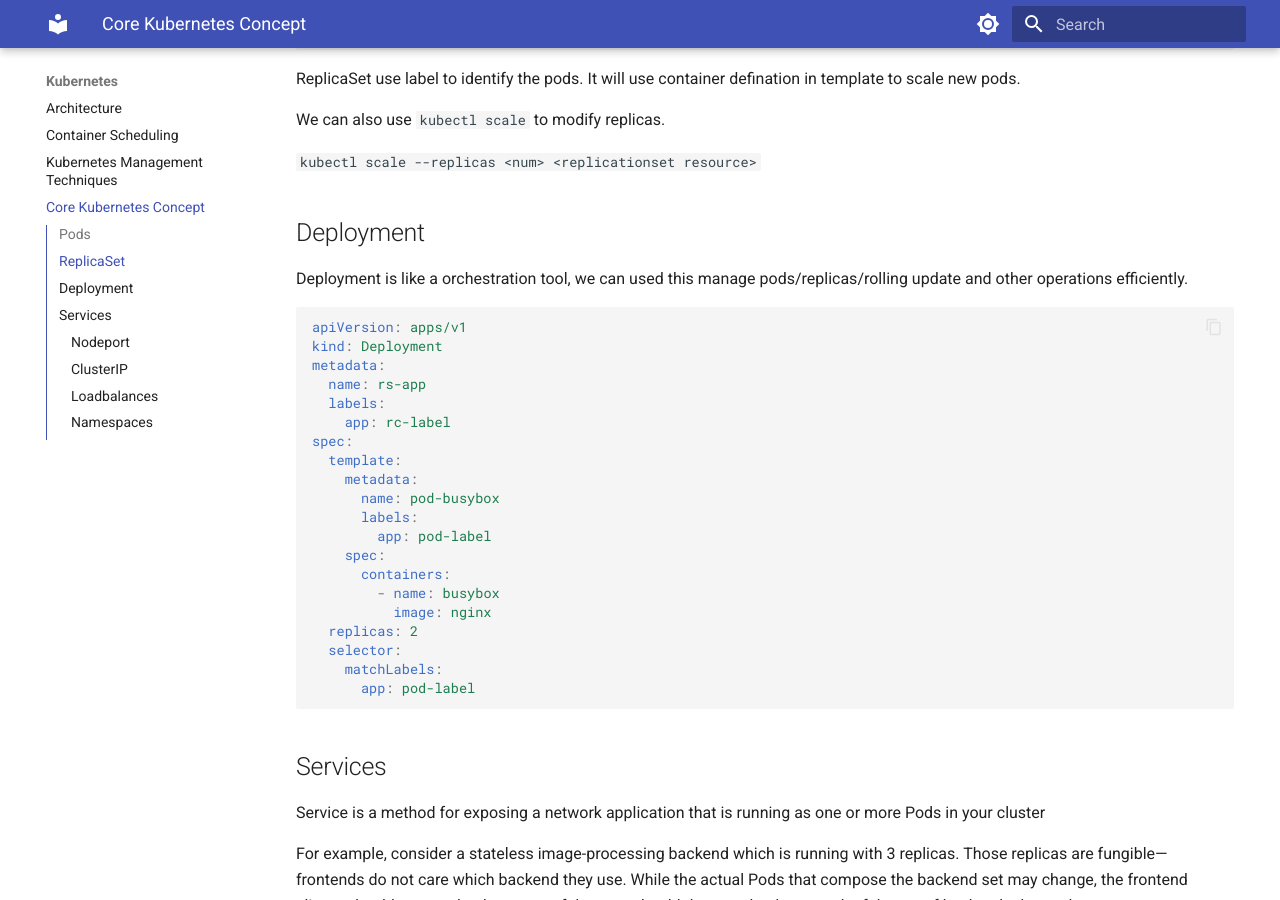
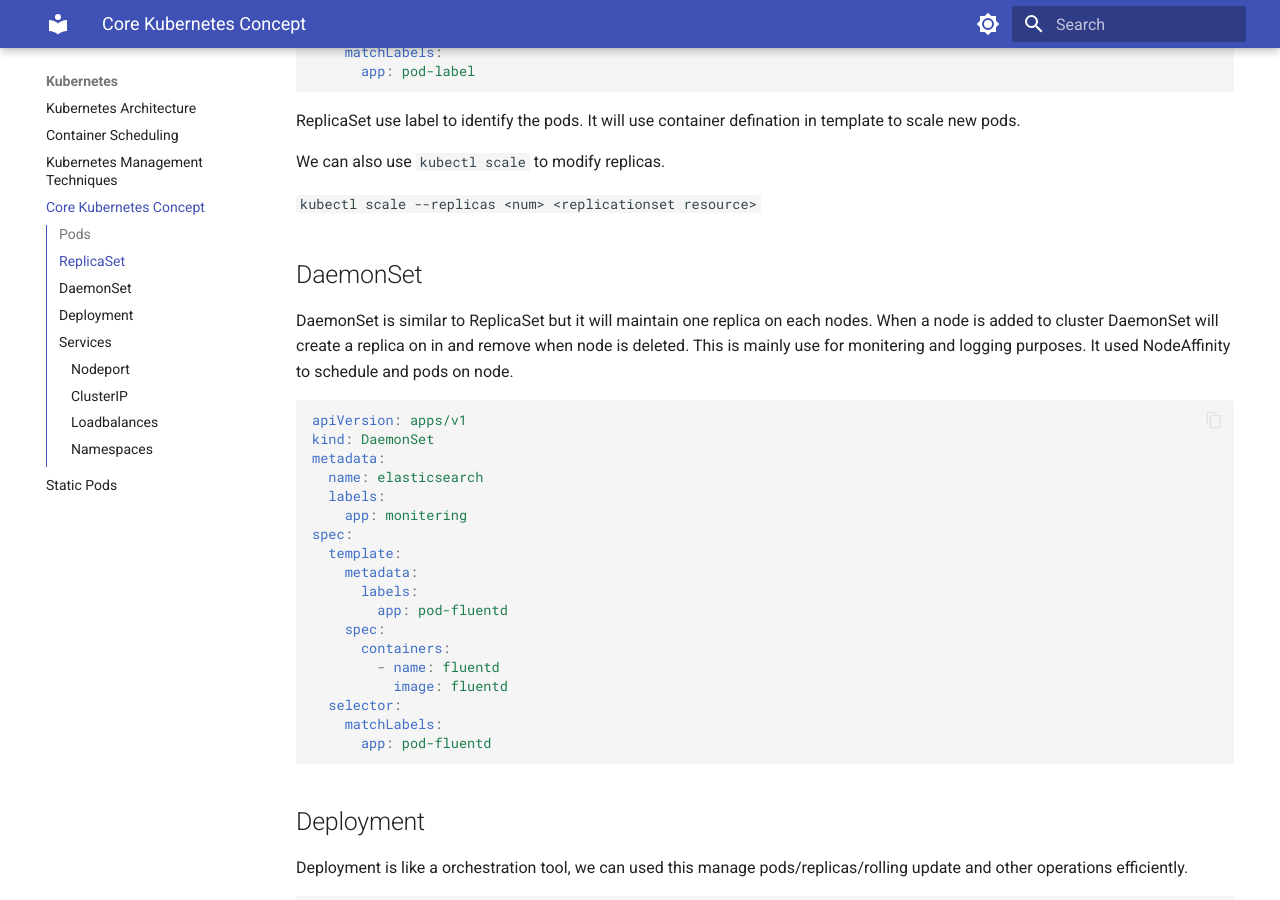
Before and after one commit to khomesh24/docs, an MkDocs documentation site: the page built from docs/Kubernetes/Resources.md, in a window 1280 px wide and 900 px high, scrolled down 1198 px. Built offline with MkDocs 1.6.1 and Material for MkDocs 9.7.7, drawn with Linux system fonts in a browser that asks for light colours.

````diff
--- a/docs/Kubernetes/Architecture.md
+++ b/docs/Kubernetes/Architecture.md
@@ -0,0 +1,2 @@
+# Kubernetes Architecture
+-------------------------
--- a/docs/Kubernetes/Resources.md
+++ b/docs/Kubernetes/Resources.md
@@ -1,4 +1,5 @@
 # Core Kubernetes Concept
+-------------------------
 
 ## Pods
 
@@ -56,6 +57,30 @@
 
 `kubectl scale --replicas <num> <replicationset resource>`
 
+## DaemonSet
+
+DaemonSet is similar to ReplicaSet but it will maintain one replica on each nodes. When a node is added to cluster DaemonSet will create a replica on in and remove when node is deleted. This is mainly use for monitering and logging purposes. It used NodeAffinity to schedule and pods on node.
+
+```yaml
+apiVersion: apps/v1
+kind: DaemonSet
+metadata:
+  name: elasticsearch
+  labels:
+    app: monitering
+spec:
+  template:
+    metadata:
+      labels:
+        app: pod-fluentd
+    spec:
+      containers:
+        - name: fluentd
+          image: fluentd
+  selector:
+    matchLabels:
+      app: pod-fluentd
+```
 
 ## Deployment
 
````
Also changed, not shown: docs/Kubernetes/Container scheduling.md (+1 -0 lines), docs/Kubernetes/Management Techniques.md (+1 -0 lines), docs/Kubernetes/Static_pods.md (added, +39 -0 lines).
